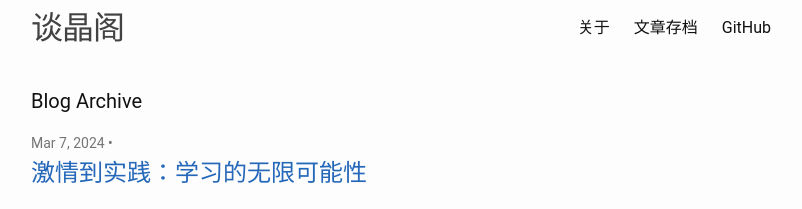
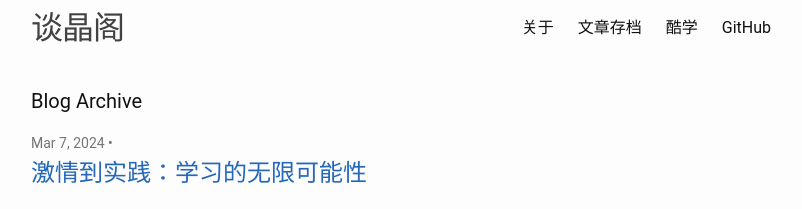
Before and after one commit to talkincode/ToughNotes, a Jekyll site: the page built from archives.md, in a window 1280 px wide and 900 px high. Shown: the top 209 px of the window, without its empty margins (239-1041 px from the left). Built offline with Jekyll 4.4.1, drawn with Linux system fonts in a browser that asks for light colours.

Commit message:
添加酷学链接到导航栏

```diff
--- a/_data/navigation.yml
+++ b/_data/navigation.yml
@@ -3,5 +3,7 @@ main:
     url: /about/
   - title: "文章存档"
     url: /archives/
+  - title: "酷学"
+    url: https://coollearn.talkincode.net
   - title: "GitHub"
     url: https://github.com/talkincode
```
